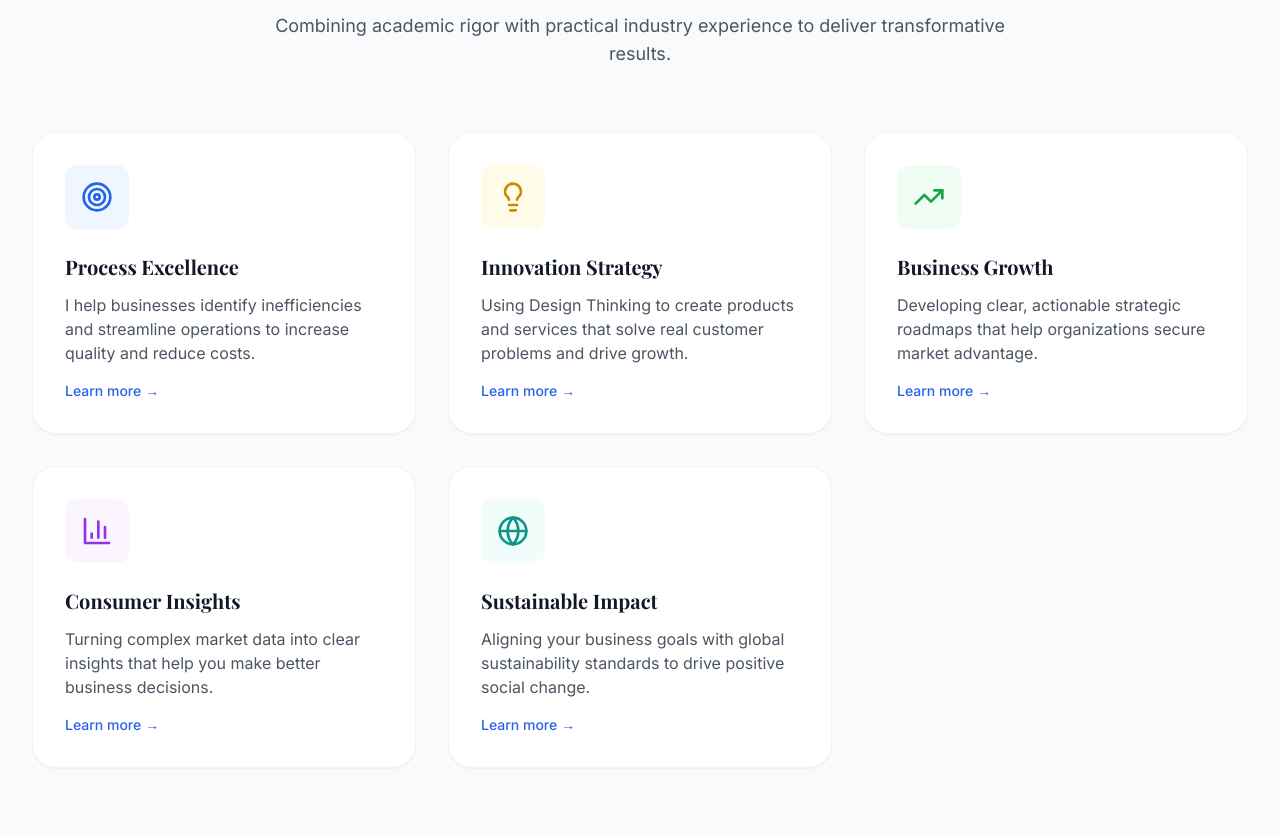
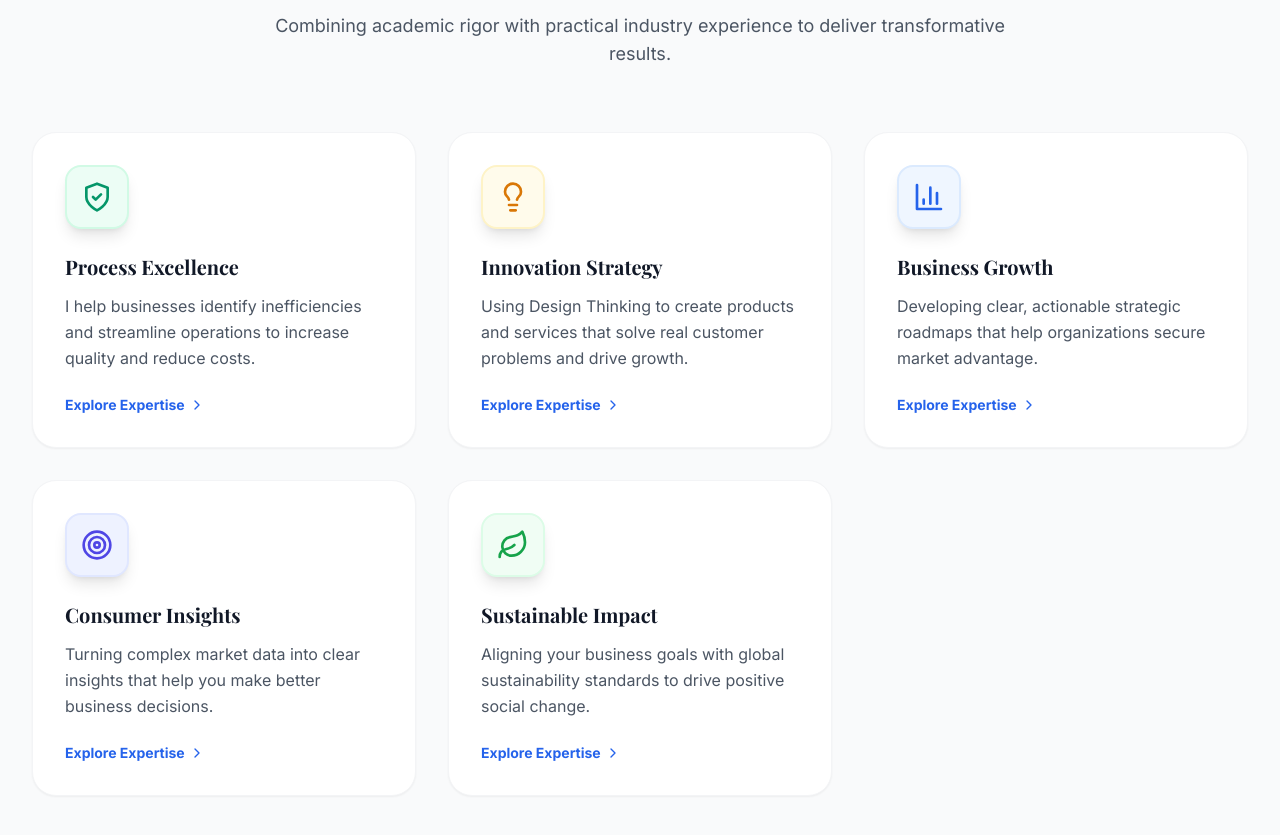
Before and after one commit to theaswinloganathan/portfolio, a React (Vite) app: page / in a window 1280 px wide. Shown: the part 2067-2902 px from the top of the page. Built offline with nearby package versions, Linux system fonts and the light colour scheme; a web font is replaced by a local one.

Commit message:
Upgrade specialization icons with premium glow system

```diff
--- a/src/components/Expertise.jsx
+++ b/src/components/Expertise.jsx
@@ -1,14 +1,14 @@
 import React, { useState } from 'react';
 import { motion, AnimatePresence } from 'framer-motion';
-import { Target, Lightbulb, TrendingUp, BarChart3, Globe, X } from 'lucide-react';
+import { ShieldCheck, Lightbulb, BarChart3, Target, Leaf, X, ChevronRight } from 'lucide-react';
 
 const AreasofSpecialization = [
   {
     id: 1,
     title: "Process Excellence",
     description: "I help businesses identify inefficiencies and streamline operations to increase quality and reduce costs.",
-    icon: <Target className="w-8 h-8" />,
-    color: "bg-blue-50 text-blue-600 dark:bg-blue-900/20 dark:text-blue-400",
+    icon: <ShieldCheck className="w-8 h-8" />,
+    color: "bg-emerald-50 text-emerald-600 dark:bg-emerald-900/20 dark:text-emerald-400 border-emerald-100 dark:border-emerald-800",
     details: [
       "Optimize workflows using Lean Six Sigma to eliminate bottlenecks and inefficiencies.",
       "Enhance organizational speed and output quality through rigorous process improvement.",
@@ -20,7 +20,7 @@ const AreasofSpecialization = [
     title: "Innovation Strategy",
     description: "Using Design Thinking to create products and services that solve real customer problems and drive growth.",
     icon: <Lightbulb className="w-8 h-8" />,
-    color: "bg-yellow-50 text-yellow-600 dark:bg-yellow-900/20 dark:text-yellow-400",
+    color: "bg-amber-50 text-amber-600 dark:bg-amber-900/20 dark:text-amber-400 border-amber-100 dark:border-amber-800",
     details: [
       "Accelerate the innovation cycle using human-centered Design Thinking methodologies.",
       "Develop user-centric solutions through empathy-driven research and rapid prototyping.",
@@ -31,8 +31,8 @@ const AreasofSpecialization = [
     id: 3,
     title: "Business Growth",
     description: "Developing clear, actionable strategic roadmaps that help organizations secure market advantage.",
-    icon: <TrendingUp className="w-8 h-8" />,
-    color: "bg-green-50 text-green-600 dark:bg-green-900/20 dark:text-green-400",
+    icon: <BarChart3 className="w-8 h-8" />,
+    color: "bg-blue-50 text-blue-600 dark:bg-blue-900/20 dark:text-blue-400 border-blue-100 dark:border-blue-800",
     details: [
       "Conduct in-depth market analysis to build robust, data-driven growth strategies.",
       "Create actionable strategic roadmaps that drive sustainable revenue and expansion.",
@@ -43,8 +43,8 @@ const AreasofSpecialization = [
     id: 4,
     title: "Consumer Insights",
     description: "Turning complex market data into clear insights that help you make better business decisions.",
-    icon: <BarChart3 className="w-8 h-8" />,
-    color: "bg-purple-50 text-purple-600 dark:bg-purple-900/20 dark:text-purple-400",
+    icon: <Target className="w-8 h-8" />,
+    color: "bg-indigo-50 text-indigo-600 dark:bg-indigo-900/20 dark:text-indigo-400 border-indigo-100 dark:border-indigo-800",
     details: [
       "Design comprehensive research studies to identify and validate true consumer needs.",
       "Translate raw market data into high-level, actionable strategic recommendations.",
@@ -55,8 +55,8 @@ const AreasofSpecialization = [
     id: 5,
     title: "Sustainable Impact",
     description: "Aligning your business goals with global sustainability standards to drive positive social change.",
-    icon: <Globe className="w-8 h-8" />,
-    color: "bg-teal-50 text-teal-600 dark:bg-teal-900/20 dark:text-teal-400",
+    icon: <Leaf className="w-8 h-8" />,
+    color: "bg-green-50 text-green-600 dark:bg-green-900/20 dark:text-green-400 border-green-100 dark:border-green-800",
     details: [
       "Integrate UN Sustainable Development Goals (SDGs) seamlessly into core business operations.",
       "Strengthen brand reputation and trust through demonstrated social and environmental responsibility.",
@@ -101,20 +101,20 @@ const Expertise = () => {
               transition={{ delay: index * 0.1 }}
               whileHover={{ y: -10, scale: 1.02 }}
               onClick={() => setSelectedItem(item)}
-              className="bg-white dark:bg-[#0a0f1d] p-8 rounded-3xl shadow-sm hover:shadow-2xl transition-all cursor-pointer border border-gray-100 dark:border-gray-800"
+              className="group bg-white dark:bg-[#0a0f1d] p-8 rounded-3xl shadow-sm hover:shadow-2xl transition-all cursor-pointer border border-gray-100 dark:border-gray-800"
             >
-              <div className={`w-16 h-16 rounded-xl flex items-center justify-center mb-6 ${item.color}`}>
+              <div className={`w-16 h-16 rounded-2xl flex items-center justify-center mb-6 border-2 transition-transform group-hover:scale-110 group-hover:rotate-3 shadow-lg ${item.color}`}>
                 {item.icon}
               </div>
-              <h3 className="text-xl font-bold text-gray-900 dark:text-white mb-3 font-serif">
+              <h3 className="text-xl font-bold text-gray-900 dark:text-white mb-3 font-serif group-hover:text-accentGold transition-colors">
                 {item.title}
               </h3>
-              <p className="text-gray-600 dark:text-gray-400 line-clamp-3">
+              <p className="text-gray-600 dark:text-gray-400 line-clamp-3 leading-relaxed">
                 {item.description}
               </p>
-              <p className="mt-4 text-accentBlue text-sm font-medium flex items-center">
-                Learn more <span className="ml-1">→</span>
-              </p>
+              <div className="mt-6 flex items-center text-accentBlue group-hover:text-accentGold text-sm font-bold transition-colors">
+                Explore Expertise <ChevronRight className="ml-1 w-4 h-4 group-hover:translate-x-1 transition-transform" />
+              </div>
             </motion.div>
           ))}
         </div>
@@ -131,11 +131,11 @@ const Expertise = () => {
             >
               <button
                 onClick={() => setSelectedItem(null)}
-                className="absolute top-4 right-4 p-2 text-gray-400 hover:text-gray-600 dark:hover:text-gray-200 transition-colors"
+                className="absolute top-6 right-6 p-2 rounded-full hover:bg-gray-100 dark:hover:bg-gray-800 text-gray-400 hover:text-gray-600 dark:hover:text-gray-200 transition-all active:scale-90"
               >
                 <X className="w-6 h-6" />
               </button>
-              <div className={`w-16 h-16 rounded-xl flex items-center justify-center mb-6 ${selectedItem.color}`}>
+              <div className={`w-20 h-20 rounded-2xl flex items-center justify-center mb-8 border-2 shadow-xl ${selectedItem.color}`}>
                 {selectedItem.icon}
               </div>
               <h3 className="text-3xl font-serif font-bold text-gray-900 dark:text-white mb-4">
```
